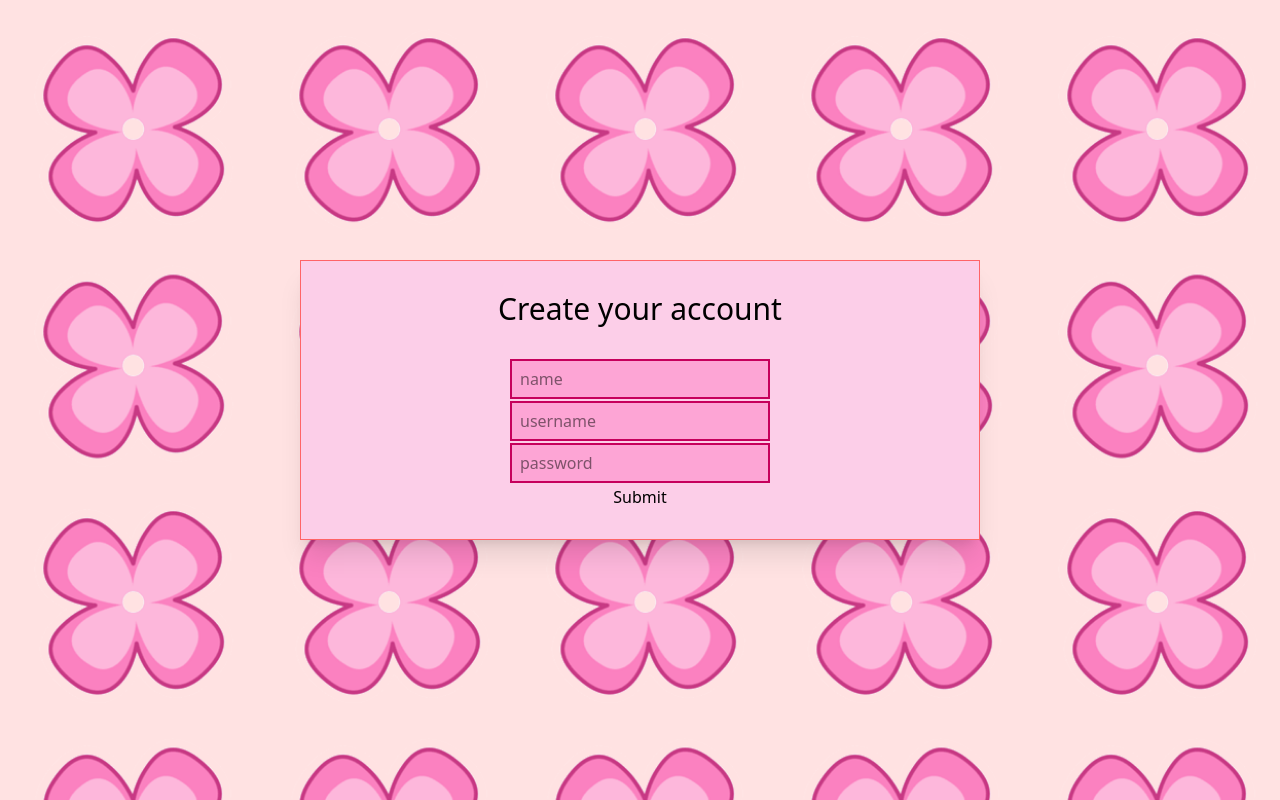
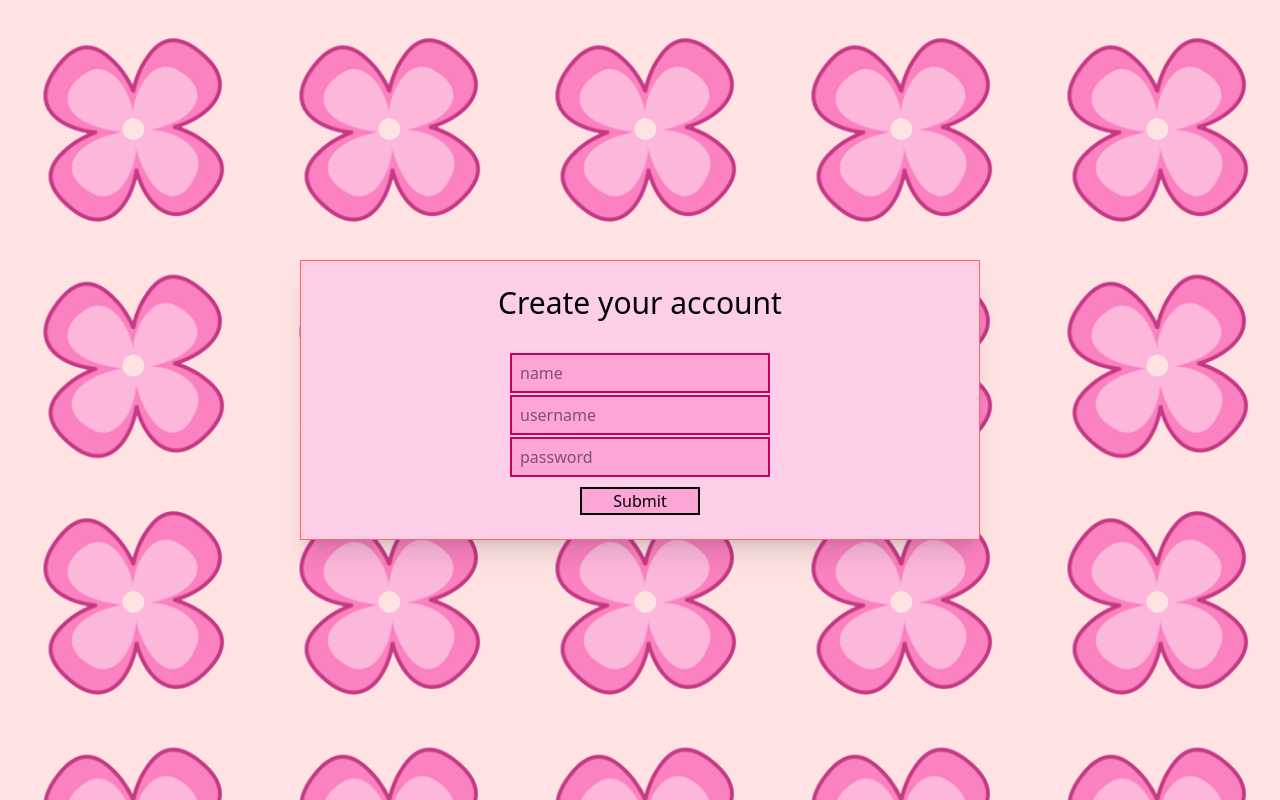
Before and after one commit to MahiroKamui/twitter-clone, a Next.js app: page /register in a window 1280 px wide. Built offline with nearby package versions, Linux system fonts and the light colour scheme.

Commit message:
updated logic

```diff
--- a/app/api/users/route.ts
+++ b/app/api/users/route.ts
@@ -11,9 +11,11 @@ export async function POST(req: Request) {
     try {
         const insert = db.prepare('INSERT INTO users (name, username, password) VALUES (?, ?, ?)')
         insert.run(userData.name, userData.username, userData.password)
-    } catch (err) {
+    }
+    catch (err) {
         console.log(err)
+        return Response.json({res: "Invalid username.", ok: false})
     }
 
-    return Response.json('Your account has been created!')
+    return Response.json({res: 'Your account has been created!'})
 }
--- a/app/register/page.tsx
+++ b/app/register/page.tsx
@@ -1,13 +1,13 @@
 "use client"
-import { FormEvent, useState } from "react"
+import { useState } from "react"
 
 
 
 export default function page() {
+    const [showError, setShowError] = useState<boolean>(false)
     const [name, setName] = useState<string>("")
     const [username, setUsername] = useState<string>("")
     const [password, setPassword] = useState<string>("")
-
 
     function signUp(e: any) {
         e.preventDefault()
@@ -17,22 +17,27 @@ export default function page() {
                 headers: { "Content-Type": "application/json" },
                 body: JSON.stringify({ name: name, username: username, password: password })
             })
+            .then(res => res.json())
+            .then(data => {
+                !data.ok ? console.log(data.res) : setShowError(false)
+            })
+            .catch(err => console.log(err))
         }
         catch (err) {
             console.log(err)
         }
+
     }
-
 
     return (
         <div className="flex min-h-screen items-center justify-center bg-red-100 bg-size-[20%] font-sans bg-[url(/images/authentication/register/flower.png)]">
             <div className="flex flex-col items-center justify-center bg-pink-200 h-70 w-170 shadow-xl border border-red-400 gap-8">
                 <span className="text-3xl max-sm:text-4xl">Create your account</span>
-                <form onSubmit={signUp} className="flex flex-col max-sm:w-120 gap-0.5">
-                    <input type="text" placeholder="name" onChange={(e) => setName(e.target.value)} className="bg-pink-300 w-65 h-10 pl-2 border-2 border-pink-700" />
-                    <input type="text" placeholder="username" onChange={(e) => setUsername(e.target.value)} className="bg-pink-300 w-65 h-10 pl-2 border-2 border-pink-700" />
-                    <input type="password" placeholder="password" onChange={(e) => setPassword(e.target.value)} className="bg-pink-300 w-65 h-10 pl-2 border-2 border-pink-700" />
-                    <input type="submit" />
+                <form onSubmit={signUp} className="flex flex-col items-center max-sm:w-120 gap-0.5">
+                    <input type="text" placeholder="name" onChange={(e) => setName(e.target.value)} required className="bg-pink-300 w-65 h-10 pl-2 border-2 border-pink-700" />
+                    <input type="text" placeholder="username" onChange={(e) => setUsername(e.target.value)} required className="bg-pink-300 w-65 h-10 pl-2 border-2 border-pink-700" />
+                    <input type="password" placeholder="password" onChange={(e) => setPassword(e.target.value)} required className="bg-pink-300 w-65 h-10 pl-2 border-2 border-pink-700" />
+                    <input type="submit" className="mt-2 bg-pink-300 w-30 border-2 hover:bg-pink-400 active:bg-pink-500" />
                 </form>
             </div>
         </div>
```
Also changed, not shown: 1 other file (tests, documents, lock files or other folders).
